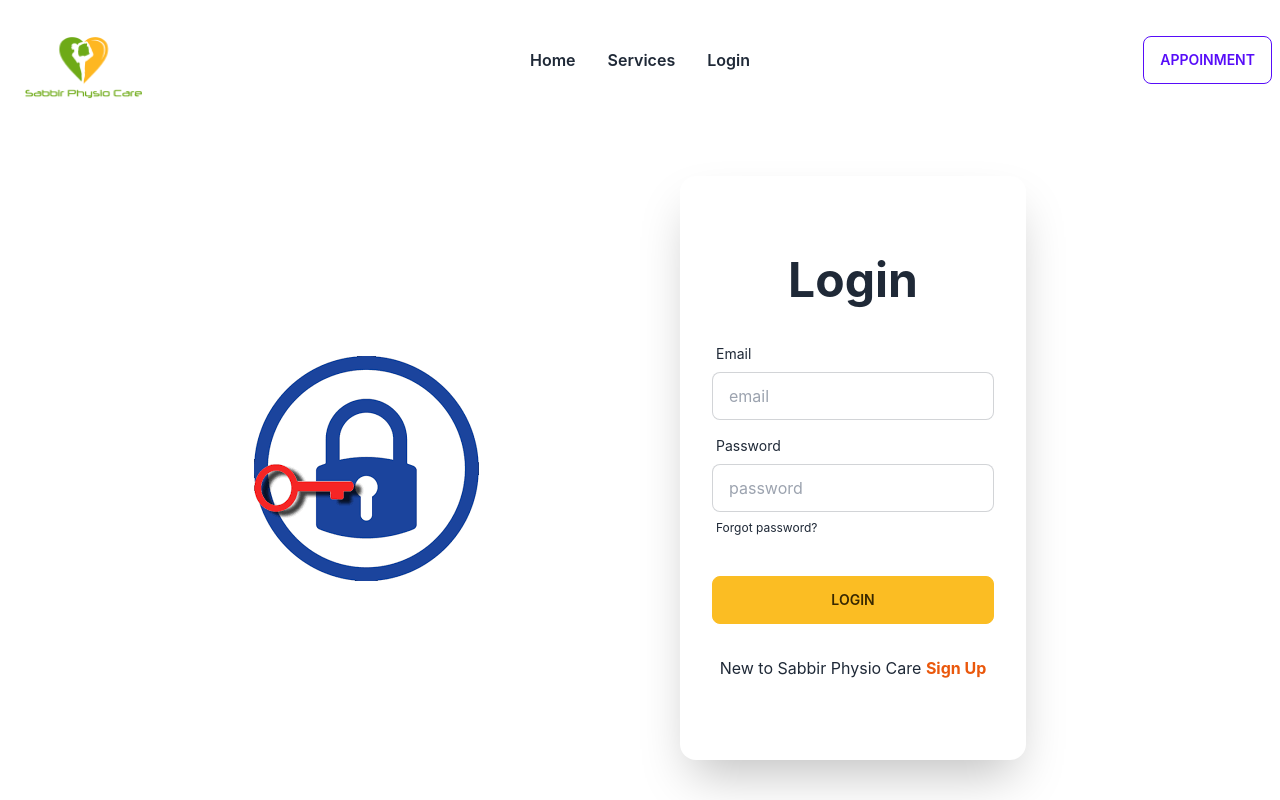
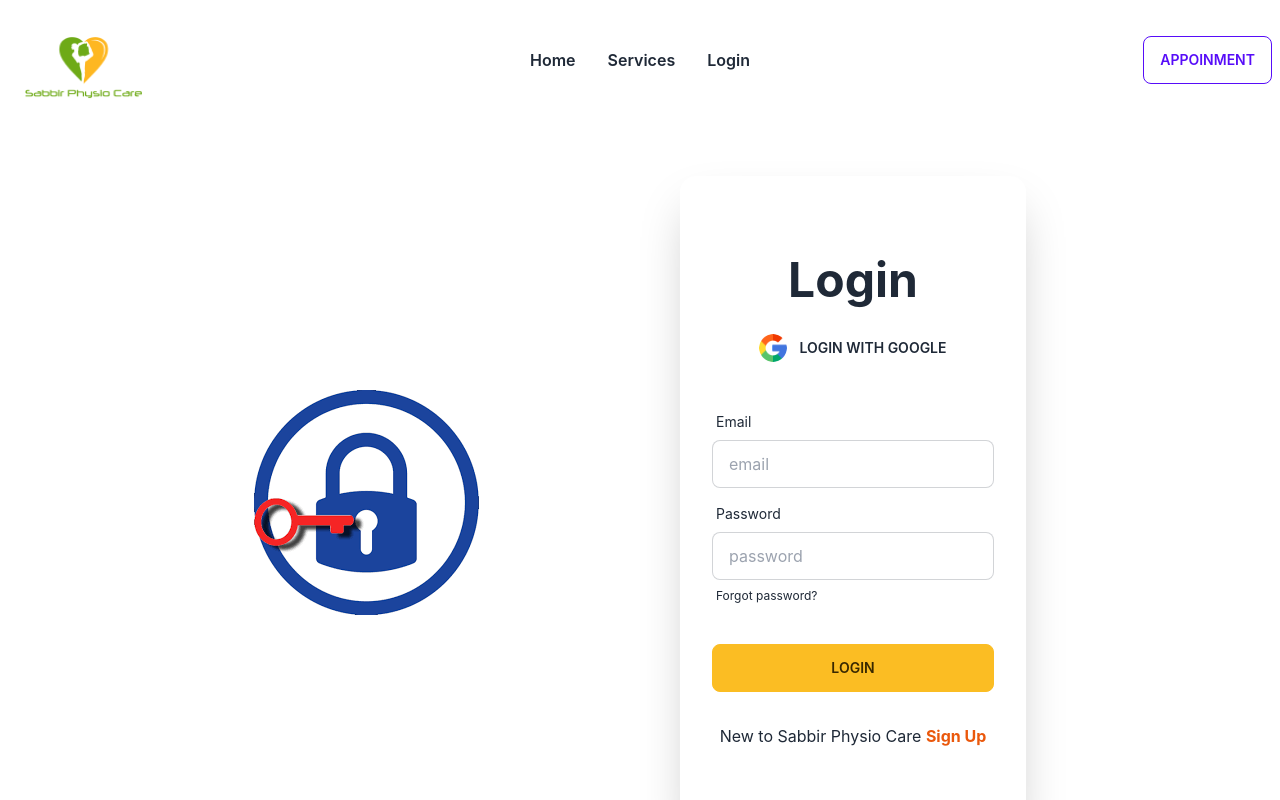
Before and after one commit to SheikhMujib/sabbir-physio-care-client, a React (Create React App) app: page /login in a window 1280 px wide. Shown: the top 800 px of the page. Built offline with nearby package versions, Linux system fonts and the light colour scheme; no server answers.

Commit message:
Google Login system added

```diff
--- a/package.json
+++ b/package.json
@@ -10,6 +10,7 @@
     "firebase": "^9.14.0",
     "react": "^18.2.0",
     "react-dom": "^18.2.0",
+    "react-icons": "^4.6.0",
     "react-router-dom": "^6.4.3",
     "react-scripts": "5.0.1",
     "web-vitals": "^2.1.4"
--- a/src/components/Login/Login.js
+++ b/src/components/Login/Login.js
@@ -1,10 +1,14 @@
+import { GoogleAuthProvider } from "firebase/auth";
 import React, { useContext } from "react";
 import { Link } from "react-router-dom";
 import img from "../../assets/login.png";
+import googleLogo from "../../assets/google.png";
 import { AuthContext } from "../../contexts/AuthProvider/AuthProvider";
 
 const Login = () => {
-const {logIn} = useContext(AuthContext);
+  const { logIn, googleLogin } = useContext(AuthContext);
+
+  const googleProvider = new GoogleAuthProvider();
 
   const handleLogin = (event) => {
     event.preventDefault();
@@ -13,20 +17,40 @@
     const password = form.password.value;
 
     logIn(email, password)
-    .then(result => {
-      const user = result.user;
-      console.log(user);
-    })
-    .catch(error=>console.error(error))
+      .then((result) => {
+        const user = result.user;
+        console.log(user);
+      })
+      .catch((error) => console.error(error));
+  };
+
+  const handleGoogleLogin = () => {
+    googleLogin(googleProvider)
+      .then((result) => {
+        const user = result.user;
+        console.log(user);
+      })
+      .catch((error) => console.error(error));
   };
   return (
     <div className="hero w-full my-20">
       <div className="hero-content grid gap-20 md:grid-cols-2 flex-col lg:flex-row">
-        <div className="text-center lg:text-left">
+        <div className="text-center">
           <img src={img} alt="" />
         </div>
         <div className="card flex-shrink-0 w-full max-w-sm shadow-2xl bg-base-100 py-20">
           <h1 className="text-5xl text-center font-bold">Login</h1>
+          <button
+            onClick={handleGoogleLogin}
+            className="btn btn-ghost mx-7 mt-5"
+          >
+            <img
+              src={googleLogo}
+              alt="Google Logo"
+              className="w-7 mr-3 rounded-full"
+            />
+            Login with Google
+          </button>
           <form onSubmit={handleLogin} className="card-body">
             <div className="form-control">
               <label className="label">
--- a/src/components/Signup/Signup.js
+++ b/src/components/Signup/Signup.js
@@ -1,10 +1,23 @@
-import React, { useContext } from 'react';
+import { GoogleAuthProvider } from "firebase/auth";
+import React, { useContext } from "react";
 import { Link } from "react-router-dom";
 import img from "../../assets/login.png";
-import { AuthContext } from '../../contexts/AuthProvider/AuthProvider';
+import googleLogo from "../../assets/google.png";
+import { AuthContext } from "../../contexts/AuthProvider/AuthProvider";
 
 const Signup = () => {
-  const {createUser} = useContext(AuthContext)
+  const { createUser, googleLogin } = useContext(AuthContext);
+
+  const googleProvider = new GoogleAuthProvider();
+
+  const handleGoogleLogin = () => {
+    googleLogin(googleProvider)
+      .then((result) => {
+        const user = result.user;
+        console.log(user);
+      })
+      .catch((error) => console.error(error));
+  };
 
   const handleSignup = (event) => {
     event.preventDefault();
@@ -13,12 +26,13 @@
     const password = form.password.value;
 
     createUser(email, password)
-        .then(result =>{
+      .then((result) => {
         const user = result.user;
         console.log(user);
       })
-        .catch(error =>console.error(error))
+      .catch((error) => console.error(error));
   };
+
   return (
     <div className="hero w-full my-20">
       <div className="hero-content grid gap-20 md:grid-cols-2 flex-col lg:flex-row">
@@ -27,6 +41,18 @@
         </div>
         <div className="card flex-shrink-0 w-full max-w-sm shadow-2xl bg-base-100 py-20">
           <h1 className="text-5xl text-center font-bold">Sign Up</h1>
+          <button
+            onClick={handleGoogleLogin}
+            className="btn btn-ghost mx-7 mt-5"
+          >
+            <img
+              src={googleLogo}
+              alt="Google Logo"
+              className="w-7 mr-3 rounded-full"
+            />
+            Signup with Google
+          </button>
+
           <form onSubmit={handleSignup} className="card-body">
             <div className="form-control">
               <label className="label">
--- a/src/contexts/AuthProvider/AuthProvider.js
+++ b/src/contexts/AuthProvider/AuthProvider.js
@@ -1,5 +1,5 @@
 import React, { createContext, useEffect, useState } from 'react';
-import { createUserWithEmailAndPassword, getAuth, onAuthStateChanged, signInWithEmailAndPassword } from "firebase/auth";
+import { createUserWithEmailAndPassword, getAuth, onAuthStateChanged, signInWithEmailAndPassword, signInWithPopup } from "firebase/auth";
 import app from '../../firebase/firebase.config';
 
 export const AuthContext = createContext();
@@ -19,6 +19,11 @@
         return signInWithEmailAndPassword(auth, email, password)
     }
 
+    const googleLogin = (provider) =>{
+        setLoading(true);
+        return signInWithPopup(auth, provider)
+    }
+
     useEffect(()=>{
         const unSubscribe = onAuthStateChanged(auth, currentUser=>{
             console.log(currentUser);
@@ -34,7 +39,8 @@
         user,
         loading,
         createUser,
-        logIn
+        logIn,
+        googleLogin
     }
 
     return (
```
Also changed, not shown: src/assets/google.png (added), 1 other file (tests, documents, lock files or other folders). Lines whose indentation alone changed are shown as unchanged.
